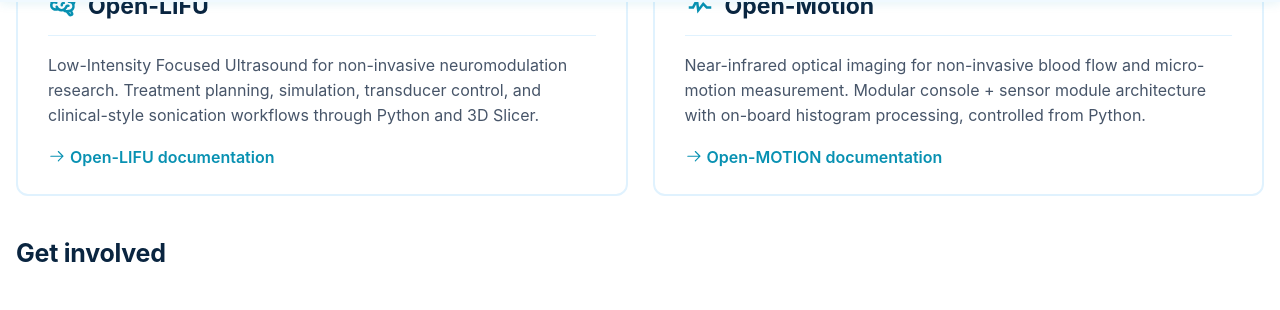
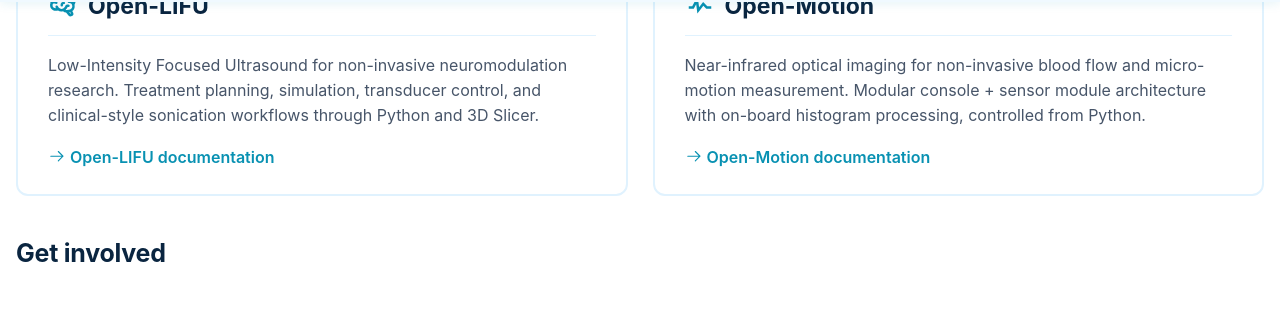
Before and after one commit to OpenwaterHealth/openwater-docs, an MkDocs documentation site: the page built from docs/index.md, in a window 1280 px wide and 900 px high, scrolled down 1171 px. Shown: the part 113-423 px from the top of the window. Built offline with MkDocs 1.6.1 and Material for MkDocs 9.7.7, drawn with Linux system fonts in a browser that asks for light colours; comment, search, counter and statistics services are not loaded.

```diff
--- a/docs/index.md
+++ b/docs/index.md
@@ -74,7 +74,7 @@ fabricating their own hardware revisions.
     measurement. Modular console + sensor module architecture with on-board
     histogram processing, controlled from Python.
 
-    [:octicons-arrow-right-24: Open-MOTION documentation](openmotion/index.md)
+    [:octicons-arrow-right-24: Open-Motion documentation](openmotion/index.md)
 
 </div>
 
```
